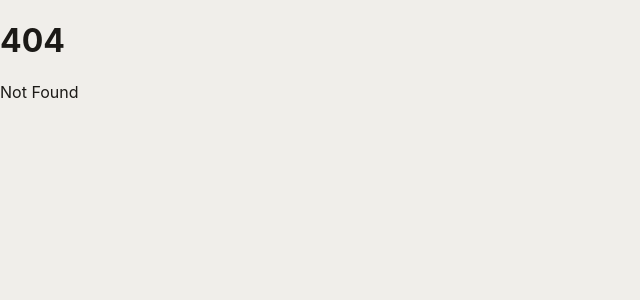
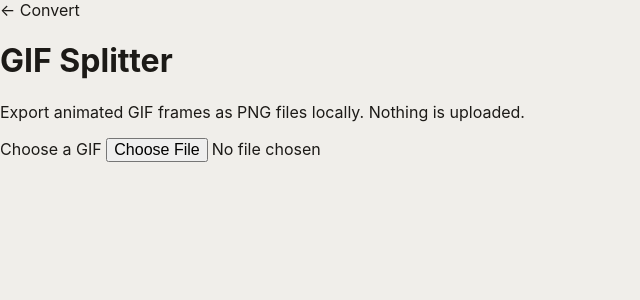
Before and after one commit to official-tisao/image.complianttools.com, a SvelteKit app in the folder apps/web/: page /gif-splitter in a window 1280 px wide. Before the commit this address had no page. Shown: the top 300 px of the page, without its empty margins (0-640 px from the left). Built offline with nearby package versions, Linux system fonts and the light colour scheme.

Commit message:
feat(P2-15): add local GIF splitter route

```diff
--- /dev/null
+++ b/apps/web/src/routes/gif-splitter/+page.svelte
@@ -0,0 +1,59 @@
+<script lang="ts">
+  import { decodeGif } from '@complianttools/image-engine';
+
+  let status = $state('');
+  let error = $state('');
+
+  async function split(file: File | undefined) {
+    status = '';
+    error = '';
+    if (!file) return;
+    try {
+      const image = decodeGif(await file.arrayBuffer());
+      const canvas = document.createElement('canvas');
+      canvas.width = image.width;
+      canvas.height = image.height;
+      const context = canvas.getContext('2d');
+      if (!context) throw new Error('Your browser cannot create a local canvas.');
+      for (const [index, frame] of image.frames.entries()) {
+        context.putImageData(new ImageData(frame.data, image.width, image.height), 0, 0);
+        const blob = await new Promise<Blob>((resolve, reject) =>
+          canvas.toBlob(
+            (value) => (value ? resolve(value) : reject(new Error('Unable to encode PNG.'))),
+            'image/png',
+          ),
+        );
+        const url = URL.createObjectURL(blob);
+        const download = document.createElement('a');
+        download.href = url;
+        download.download = `${file.name.replace(/\.gif$/iu, '')}-frame-${String(index + 1).padStart(3, '0')}.png`;
+        download.click();
+        URL.revokeObjectURL(url);
+      }
+      status = `Exported ${image.frames.length} GIF frame${image.frames.length === 1 ? '' : 's'} locally.`;
+    } catch (reason) {
+      error = reason instanceof Error ? reason.message : 'Unable to split this GIF.';
+    }
+  }
+</script>
+
+<svelte:head>
+  <title>GIF Splitter — Image Compliant Tools</title>
+  <meta name="description" content="Export each animated GIF frame as a PNG locally." />
+  <link rel="canonical" href="https://image.complianttools.com/gif-splitter" />
+</svelte:head>
+
+<main>
+  <a href="/convert">← Convert</a>
+  <h1>GIF Splitter</h1>
+  <p>Export animated GIF frames as PNG files locally. Nothing is uploaded.</p>
+  <label
+    >Choose a GIF <input
+      type="file"
+      accept="image/gif,.gif"
+      onchange={(event) => void split(event.currentTarget.files?.[0])}
+    /></label
+  >
+  {#if status}<p role="status">{status}</p>{/if}
+  {#if error}<p role="alert">{error}</p>{/if}
+</main>
--- a/apps/web/src/routes/sitemap.xml/+server.ts
+++ b/apps/web/src/routes/sitemap.xml/+server.ts
@@ -2,6 +2,6 @@ export const prerender = true;
 
 export const GET = () =>
   new Response(
-    `<?xml version="1.0" encoding="UTF-8"?><urlset xmlns="http://www.sitemaps.org/schemas/sitemap/0.9"><url><loc>https://image.complianttools.com/convert</loc></url><url><loc>https://image.complianttools.com/compress</loc></url><url><loc>https://image.complianttools.com/resize</loc></url><url><loc>https://image.complianttools.com/heic-converter</loc></url><url><loc>https://image.complianttools.com/raw-converter</loc></url><url><loc>https://image.complianttools.com/image-to-svg</loc></url><url><loc>https://image.complianttools.com/image-to-pdf</loc></url><url><loc>https://image.complianttools.com/favicon-generator</loc></url><url><loc>https://image.complianttools.com/image-to-base64</loc></url><url><loc>https://image.complianttools.com/exif-viewer</loc></url><url><loc>https://image.complianttools.com/remove-exif</loc></url></urlset>`,
+    `<?xml version="1.0" encoding="UTF-8"?><urlset xmlns="http://www.sitemaps.org/schemas/sitemap/0.9"><url><loc>https://image.complianttools.com/convert</loc></url><url><loc>https://image.complianttools.com/compress</loc></url><url><loc>https://image.complianttools.com/resize</loc></url><url><loc>https://image.complianttools.com/heic-converter</loc></url><url><loc>https://image.complianttools.com/raw-converter</loc></url><url><loc>https://image.complianttools.com/image-to-svg</loc></url><url><loc>https://image.complianttools.com/image-to-pdf</loc></url><url><loc>https://image.complianttools.com/favicon-generator</loc></url><url><loc>https://image.complianttools.com/image-to-base64</loc></url><url><loc>https://image.complianttools.com/gif-splitter</loc></url><url><loc>https://image.complianttools.com/exif-viewer</loc></url><url><loc>https://image.complianttools.com/remove-exif</loc></url></urlset>`,
     { headers: { 'content-type': 'application/xml' } },
   );
```
